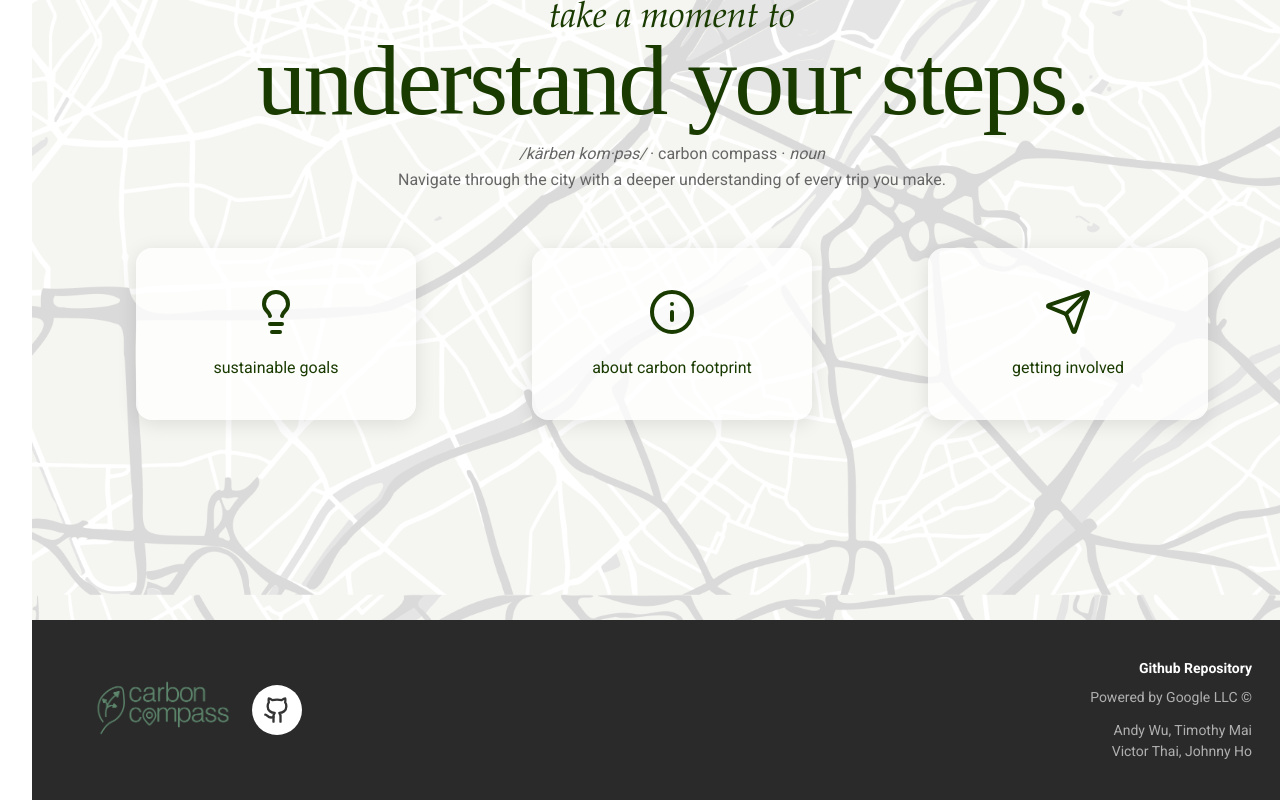
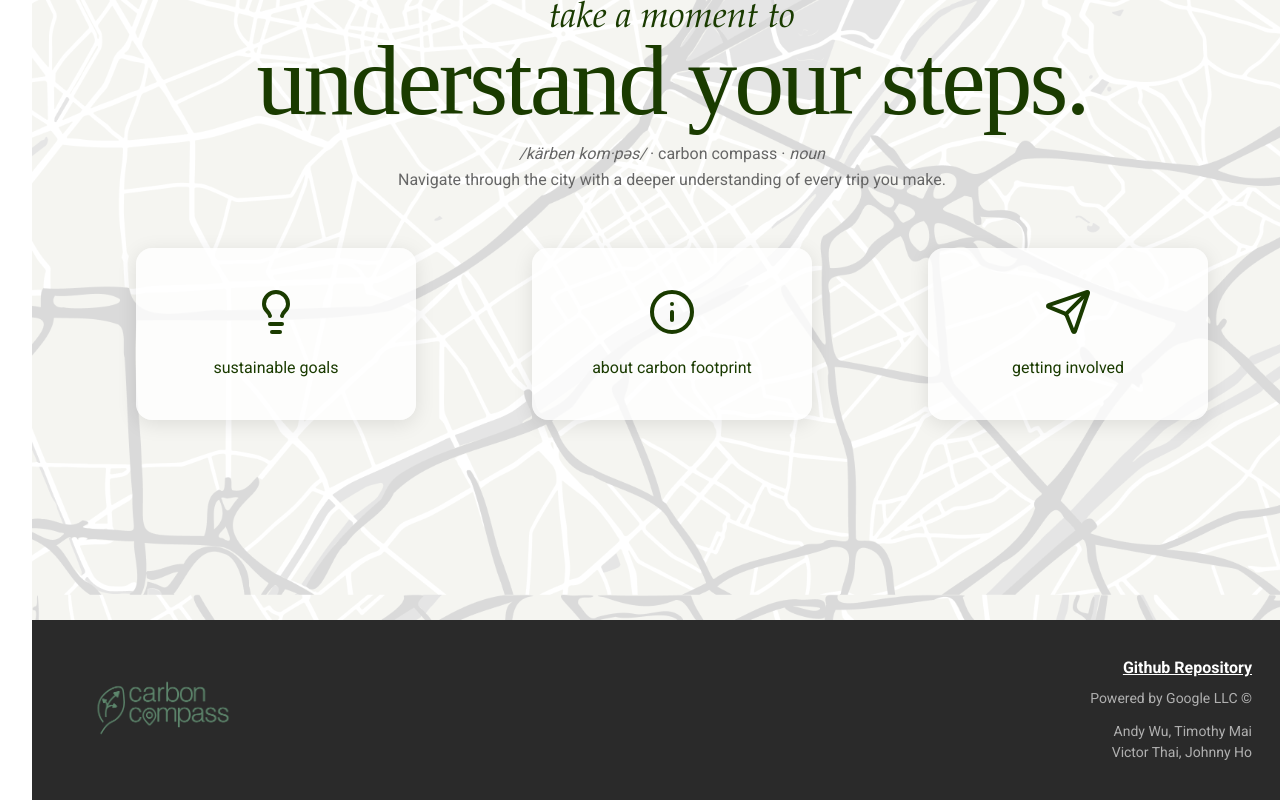
Before and after one commit to ExxML/CarbonCompass, a React (Vite) app in the folder client/: page / in a window 1280 px wide. Shown: the part 1501-2301 px from the top of the page. Built offline with nearby package versions, Linux system fonts and the light colour scheme; no server answers; the HTML template or start-up script is replaced by a standard one.

Commit message:
fixed github icon

```diff
--- a/client/src/components/LandingPage.jsx
+++ b/client/src/components/LandingPage.jsx
@@ -542,38 +542,6 @@ const LandingPage = ({ onNavigateToMap }) => {
               height: '140px',
             }}
           ></img>
-          <a
-            href="https://github.com/ExxML/CarbonCompass"
-            target="_blank"
-            rel="noopener noreferrer"
-            style={{
-              display: 'flex',
-              alignItems: 'center',
-              justifyContent: 'center',
-              width: '50px',
-              height: '50px',
-              borderRadius: '50%',
-              backgroundColor: '#ffffff',
-              transition: 'all 0.3s ease',
-              textDecoration: 'none',
-            }}
-            onMouseOver={(e) => {
-              e.currentTarget.style.backgroundColor = '#f0f0f0';
-              e.currentTarget.style.transform = 'translateY(-2px)';
-            }}
-            onMouseOut={(e) => {
-              e.currentTarget.style.backgroundColor = '#ffffff';
-              e.currentTarget.style.transform = 'translateY(0)';
-            }}
-          >
-            <Github
-              style={{
-                width: '28px',
-                height: '28px',
-                color: '#333333',
-              }}
-            />
-          </a>
         </div>
 
         {/* Right side - Repository and team info */}
@@ -586,7 +554,19 @@ const LandingPage = ({ onNavigateToMap }) => {
           }}
         >
           <div style={{ marginBottom: '8px' }}>
-            <strong style={{ color: '#ffffff' }}>Github Repository</strong>
+            <a
+              href="https://github.com/ExxML/CarbonCompass"
+              target="_blank"
+              rel="noopener noreferrer"
+              style={{
+                color: '#ffffff',
+                textDecoration: 'underline',
+                fontWeight: '800',
+                fontSize: '16px',
+              }}
+            >
+              Github Repository
+            </a>
           </div>
           <div style={{ marginBottom: '12px' }}>Powered by Google LLC ©</div>
           <div>
```
